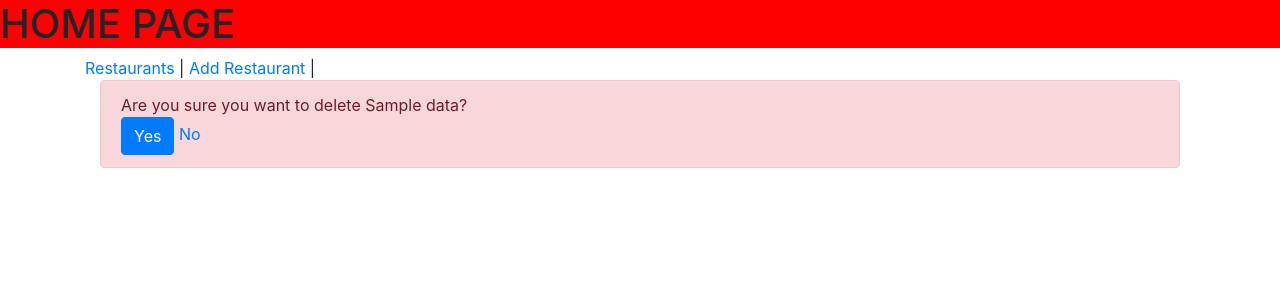
After one commit to amcali/project-3, a Flask app: template templates/confirm_delete_restaurant.html in a window 1280 px wide. The commit adds this page. Shown: the top 300 px of the page. Run offline with Flask 2, Linux system fonts and the light colour scheme; the template is opened without the code that fills it: most values are stand-ins (such as "Sample title", 1, 10 or a date in 2020); some libraries are stand-ins or nearby versions.

Commit message:
Successfully created restaurant deletion function.

```diff
--- a/app.py
+++ b/app.py
@@ -40,7 +40,7 @@ def index():
 
 #Route to show existing restaurants in Mongo
 @app.route('/restaurants')
-def restaurants():
+def view_restaurants():
     """Fetch all the existing restaurants as a Python dictionary"""
     results = conn[DATABASE_NAME][RESTAURANTS].find({})
     """Fetch all images stored and return them"""
@@ -84,7 +84,7 @@ def process_new_restaurant():
     return redirect(url_for('index'))
 
 
-"""Route to display a selected restaurant for updating"""
+#Route to display a selected restaurant for updating
 @app.route('/restaurant/<restaurant_id>/update')
 def update_restaurant(restaurant_id):
 
@@ -96,7 +96,7 @@ def update_restaurant(restaurant_id):
     return render_template('update_restaurant.html', data=result)
 
 
-"""Route to process selected restaurant data for updating"""
+#Route to process selected restaurant data for updating
 @app.route('/restaurant/<restaurant_id>/update', methods=['POST'])
 def process_update_restaurant(restaurant_id):
 
@@ -125,9 +125,32 @@ def process_update_restaurant(restaurant_id):
     })
 
     """redirect to restaurant listing route"""
-    return redirect(url_for('restaurants'))
+    return redirect(url_for('view_restaurant'))
 
 
+#Route to confirm if restaurant should be deleted
+@app.route('/restaurant/<restaurant_id>/confirm_delete')
+def confirm_delete_restaurant(restaurant_id):
+    result = conn[DATABASE_NAME][RESTAURANTS].find_one({
+        '_id': ObjectId(restaurant_id)
+    })
+    return render_template('confirm_delete_restaurant.html', data=result)
+
+
+#Route to process with actual restaurant deletion
+@app.route('/restaurant/<restaurant_id>/delete')
+def process_delete_restaurant(restaurant_id):
+
+    result = conn[DATABASE_NAME][RESTAURANTS].find_one({
+        '_id': ObjectId(restaurant_id)
+    })
+
+    conn[DATABASE_NAME][RESTAURANTS].delete_one({
+        '_id': ObjectId(restaurant_id)
+    })
+
+    flash("Restaurant {} has been deleted".format(result['restaurant_name']))
+    return redirect(url_for('view_restaurants'))
 
 
 #Route to show an individual restaurant's reviews on a new page
--- /dev/null
+++ b/templates/confirm_delete_restaurant.html
@@ -0,0 +1,25 @@
+{%extends "layout.template.html"%}
+
+{% block title %}HOME PAGE{% endblock %}
+
+
+{%block content%}
+
+    <a href ="/restaurants">Restaurants</a> |
+    <a href={{url_for('create_new_restaurant')}}>Add Restaurant</a> |
+
+    <div class="container">
+    <div class="alert alert-danger">
+        <form action="{{url_for('process_delete_restaurant', restaurant_id=data['_id'])}}">
+            Are you sure you want to delete {{data['restaurant_name']}}?
+            <div>
+            <input type="submit" class="btn btn-primary" value="Yes">
+            <a href='{{url_for('view_restaurants')}}'>No</a>
+            </div>
+
+        </form>
+    </div>
+    </div>
+
+
+{%endblock%}
--- a/templates/index.html
+++ b/templates/index.html
@@ -3,9 +3,10 @@
 {% block title %}HOME PAGE{% endblock %}
 
 
+
 {%block content%}
 
-    <a href ="/restaurants">Restaurants</a> |
+    <a href ={{url_for('view_restaurants')}}>Restaurants</a> |
     <a href={{url_for('create_new_restaurant')}}>Add Restaurant</a> |
 
 
--- a/templates/layout.template.html
+++ b/templates/layout.template.html
@@ -18,7 +18,7 @@
 
     <div class="container">
 
-      	{% with messages = get_flashed_messages() %}
+    	{% with messages = get_flashed_messages() %}
     	  {% if messages %}
     	    {% for message in messages %}
     		  <div class="alert alert-success">
@@ -27,8 +27,7 @@
     		  </div>
       		{% endfor %}
       	  {% endif %}
-      	{% endwith %}
-
+    	{% endwith %}
 
         {%block content%}{%endblock%}
     </div>
--- a/templates/restaurants.template.html
+++ b/templates/restaurants.template.html
@@ -27,7 +27,8 @@
                 <!--{% else %}-->
                 <!--<span class='default-description'>No description available</span>-->
                 <!--{% endif %}-->
-            <a href="{{url_for('update_restaurant', restaurant_id=d['_id'])}}" class="btn btn-primary">Update Restaurant</a>
+            <a href="{{url_for('update_restaurant', restaurant_id=d['_id'])}}" class="btn btn-primary">Update</a>
+            <a href="{{url_for('confirm_delete_restaurant', restaurant_id=d['_id'])}}" class="btn btn-danger">Delete</a>
             </div>
 
         <!--<div class="card-footer"></div>-->
```
Also changed, not shown: .c9/metadata/environment/app.py (+1 -1 lines), static/uploads/img/html-logo.png (added).
